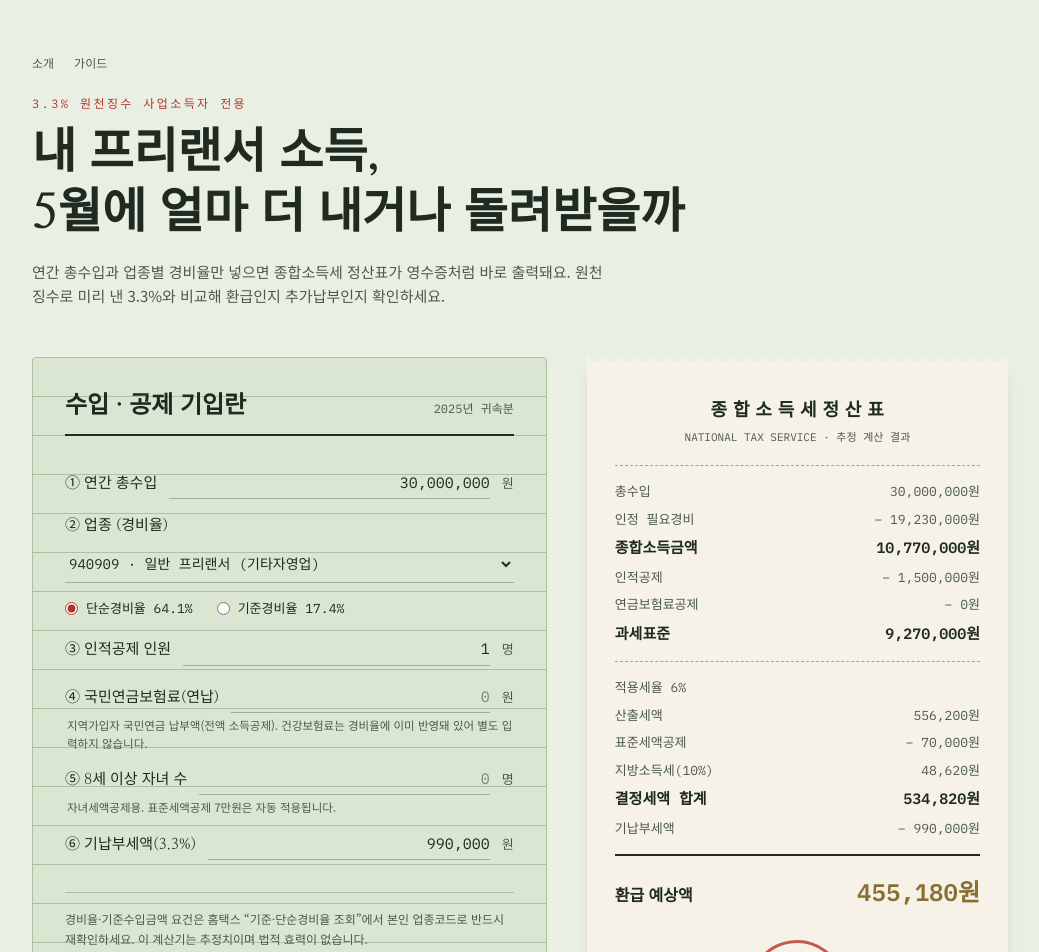
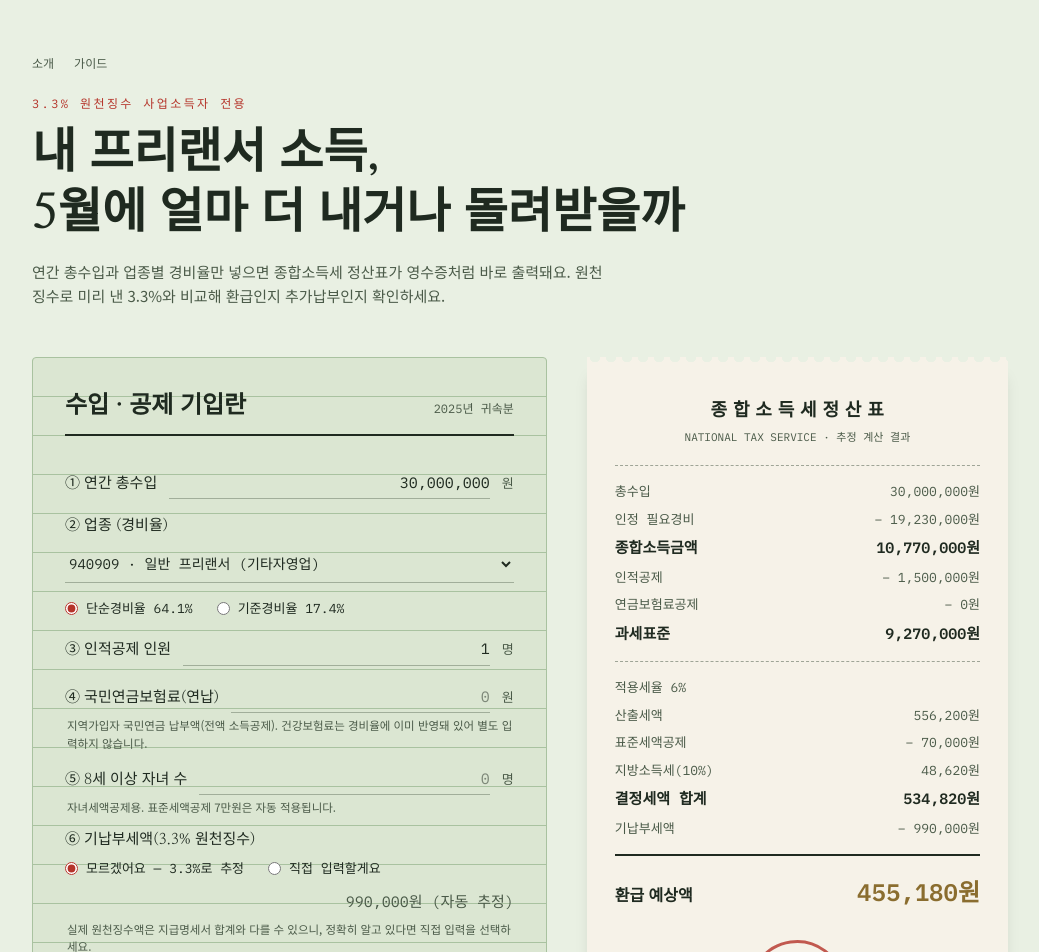
Before and after one commit to bumi0666/Tax, a Next.js app in the folder freelancer-tax-calc/freelancer-tax-calc/: page / in a window 1280 px wide. Shown: the top 952 px of the page, without its empty margins (120-1159 px from the left). Built offline with nearby package versions, Linux system fonts and the light colour scheme.

Commit message:
Update Calculator.tsx

```diff
--- a/freelancer-tax-calc/freelancer-tax-calc/app/components/Calculator.tsx
+++ b/freelancer-tax-calc/freelancer-tax-calc/app/components/Calculator.tsx
@@ -53,11 +53,15 @@ export default function Calculator() {
   const [dependents, setDependents] = useState(1);
   const [pensionPremium, setPensionPremium] = useState(0);
   const [childCount, setChildCount] = useState(0);
-  const [prepaidTax, setPrepaidTax] = useState(990_000);
+  const [prepaidKnown, setPrepaidKnown] = useState(false);
+  const [prepaidTaxInput, setPrepaidTaxInput] = useState(990_000);
 
   const preset = EXPENSE_PRESETS.find((p) => p.code === presetCode)!;
   const expenseRate =
     presetCode === "custom" ? customRate : expenseType === "simple" ? preset.simple : preset.standard;
+
+  const estimatedPrepaid = Math.round(revenue * 0.033);
+  const prepaidTax = prepaidKnown ? prepaidTaxInput : estimatedPrepaid;
 
   const result = useMemo(
     () =>
@@ -137,6 +141,14 @@ export default function Calculator() {
           </div>
         )}
 
+        {presetCode !== "custom" && expenseType === "standard" && (
+          <p className="text-[11.5px] text-[var(--stamp)] -mt-1 mb-1 pl-0.5">
+            매입비용·임차료·인건비 같은 &ldquo;주요경비&rdquo;가 없다고 가정한 계산입니다.
+            직원을 고용하거나 사무실을 임차하는 등 주요경비가 있다면 실제 세액과 차이가
+            클 수 있어요.
+          </p>
+        )}
+
         <NumberField
           label="③ 인적공제 인원"
           value={dependents}
@@ -163,11 +175,40 @@ export default function Calculator() {
           자녀세액공제용. 표준세액공제 7만원은 자동 적용됩니다.
         </p>
 
-        <NumberField
-          label="⑥ 기납부세액(3.3%)"
-          value={prepaidTax}
-          onChange={setPrepaidTax}
-        />
+        <div className="py-2">
+          <div className="font-display text-[15px] mb-2">⑥ 기납부세액(3.3% 원천징수)</div>
+          <div className="flex gap-6 mb-2">
+            <label className="flex items-center gap-2 font-mono text-[13px] cursor-pointer">
+              <input
+                type="radio"
+                checked={!prepaidKnown}
+                onChange={() => setPrepaidKnown(false)}
+                className="accent-[var(--stamp)]"
+              />
+              모르겠어요 — 3.3%로 추정
+            </label>
+            <label className="flex items-center gap-2 font-mono text-[13px] cursor-pointer">
+              <input
+                type="radio"
+                checked={prepaidKnown}
+                onChange={() => setPrepaidKnown(true)}
+                className="accent-[var(--stamp)]"
+              />
+              직접 입력할게요
+            </label>
+          </div>
+          {prepaidKnown ? (
+            <NumberField label="" value={prepaidTaxInput} onChange={setPrepaidTaxInput} />
+          ) : (
+            <div className="font-mono text-right text-[15px] py-1 text-[var(--ink-soft)]">
+              {formatWon(estimatedPrepaid)}원 (자동 추정)
+            </div>
+          )}
+        </div>
+        <p className="text-[11.5px] text-[var(--ink-soft)] -mt-1 mb-1 pl-0.5">
+          실제 원천징수액은 지급명세서 합계와 다를 수 있으니, 정확히 알고 있다면 직접
+          입력을 선택하세요.
+        </p>
 
         <p className="mt-6 text-[12px] leading-relaxed text-[var(--ink-soft)] border-t border-[var(--rule)] pt-4">
           경비율·기준수입금액 요건은 홈택스 &ldquo;기준·단순경비율 조회&rdquo;에서 본인 업종코드로 반드시 재확인하세요.
```
